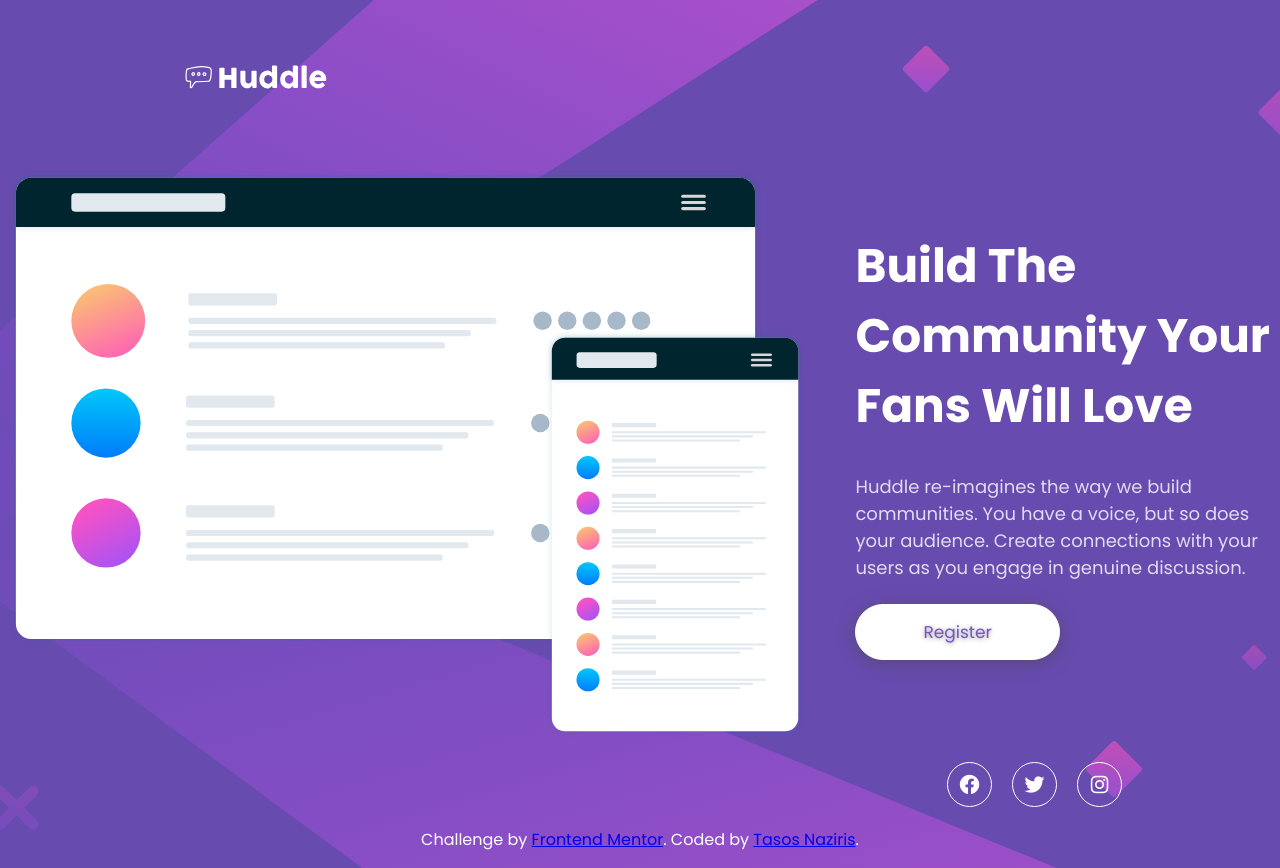
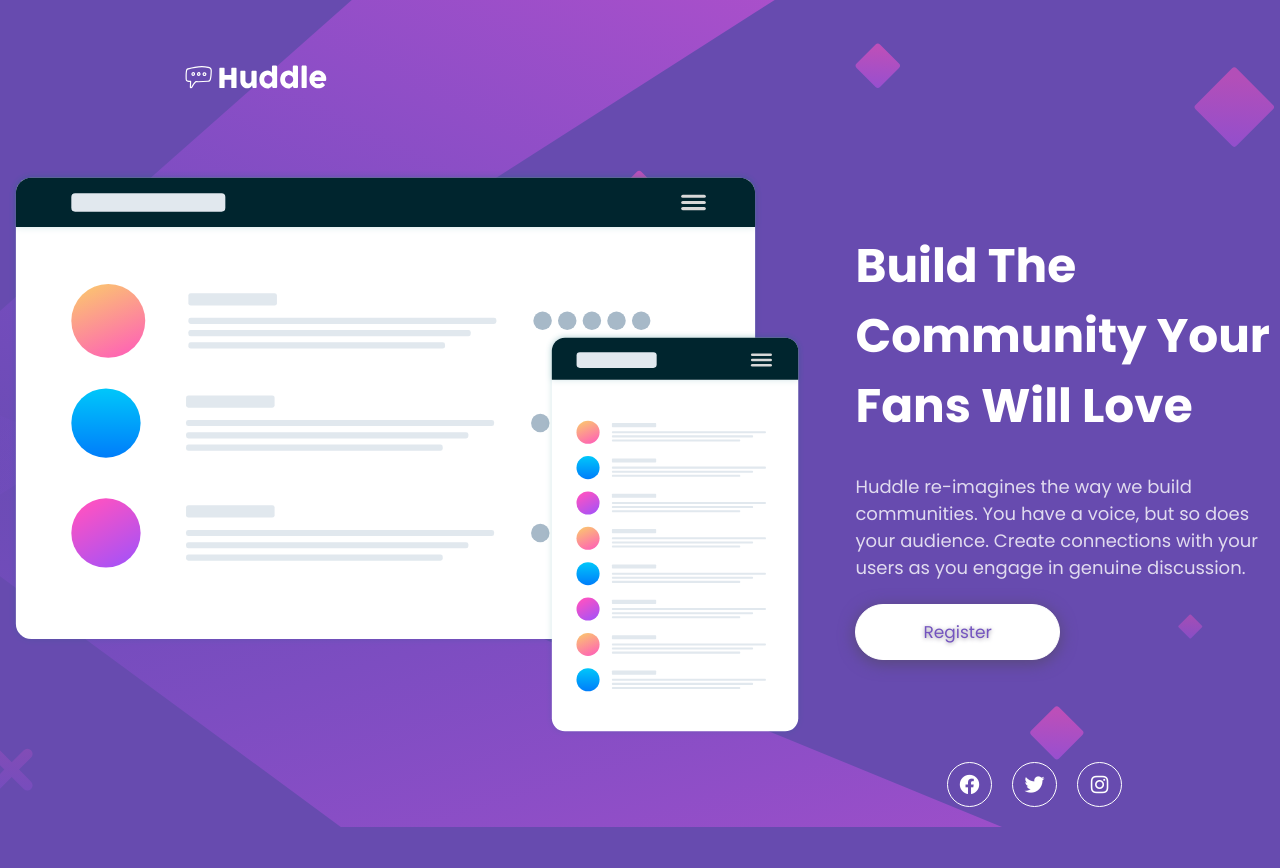
Before and after one commit to tasosnaz/hubble, a plain HTML site: page index.html in a window 1280 px wide. After the commit the page ends 827 px from the top, so only its background shows below. Drawn offline with Linux system fonts and the light colour scheme.

Commit message:
Update index.html

```diff
--- a/index.html
+++ b/index.html
@@ -50,12 +50,6 @@
     </li>
   </ul>
 
-  <footer>
-    <p class="attribution">
-      Challenge by <a href="https://www.frontendmentor.io?ref=challenge" target="_blank">Frontend Mentor</a>.
-      Coded by <a href="#">Tasos Naziris</a>.
-    </p>
-  </footer>
 </body>
 
 </html>
```
